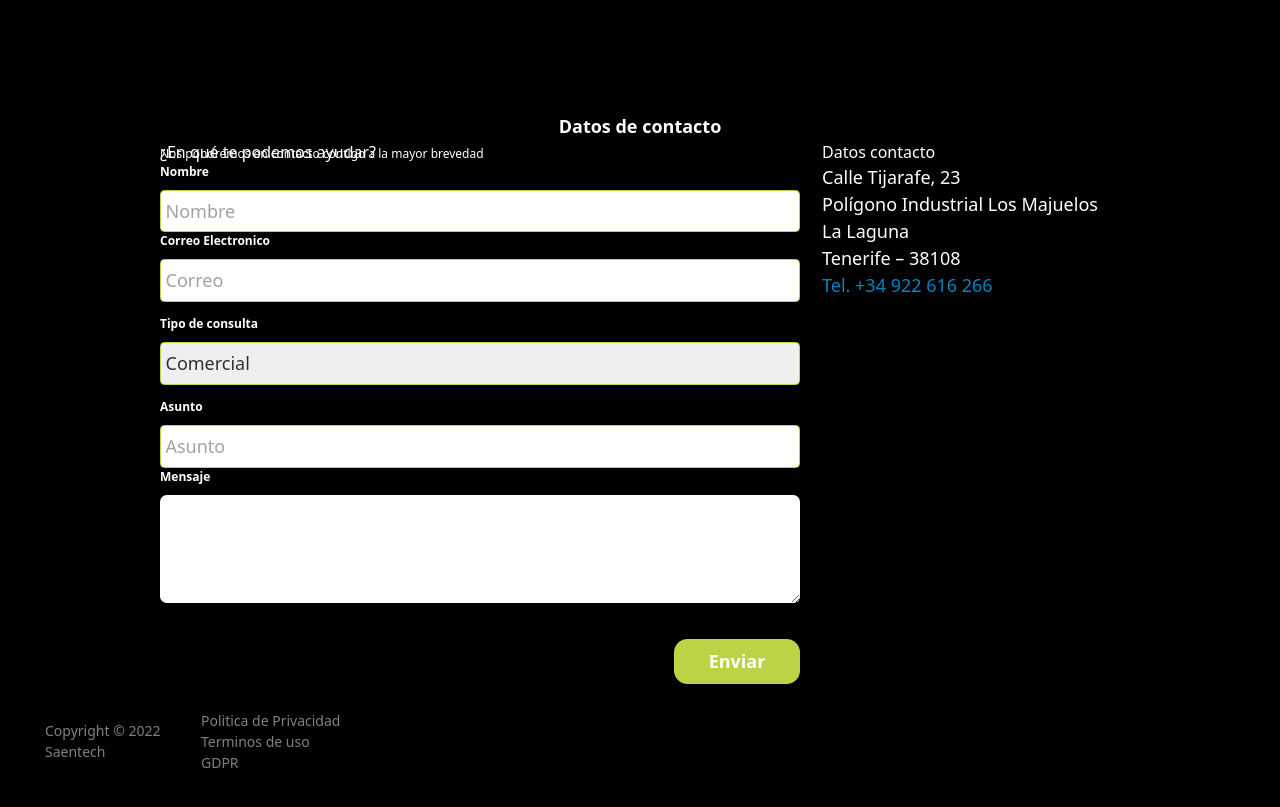
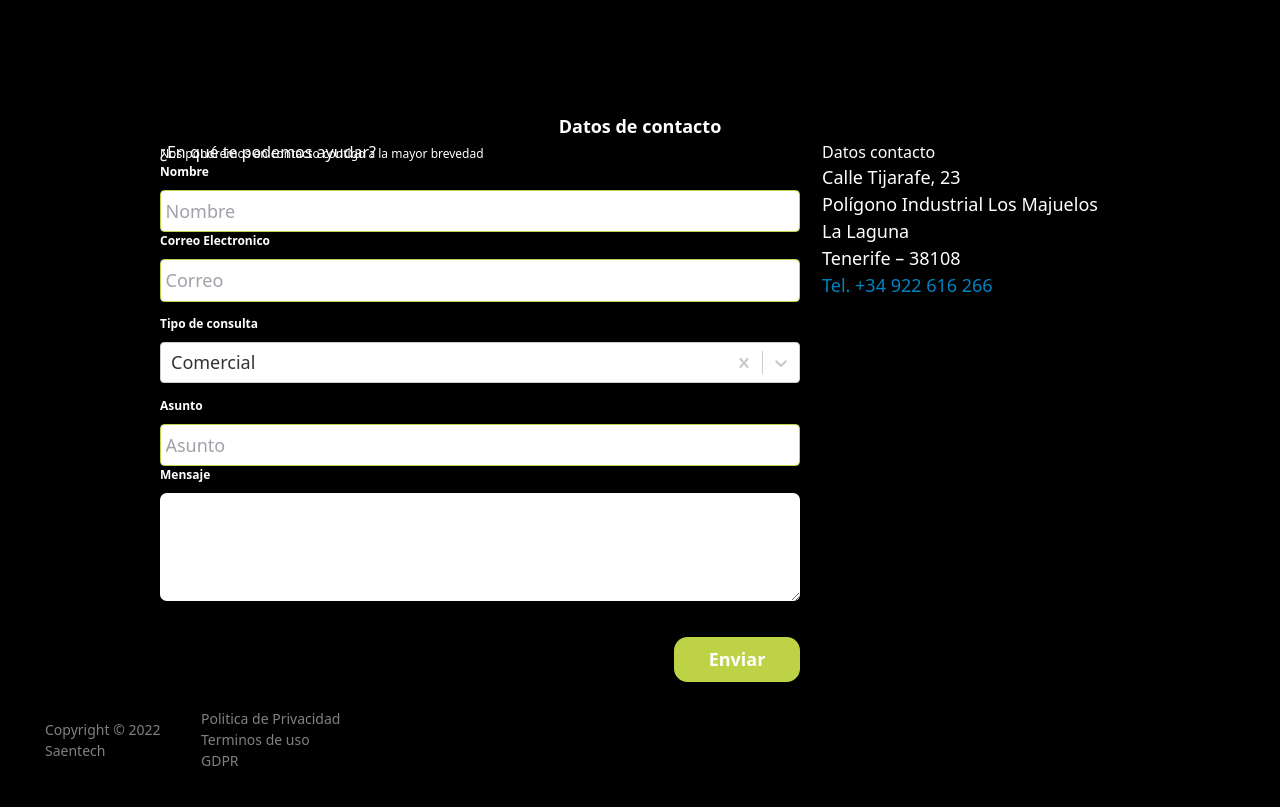
Before and after one commit to Canarygo1/saentech, a Gatsby site: page /contacto in a window 1280 px wide. Shown: the part 133-940 px from the top of the page. Built offline with nearby package versions, Linux system fonts and the light colour scheme; Gatsby itself is replaced by a stand-in of ours.

Commit message:
add select

```diff
--- a/package.json
+++ b/package.json
@@ -26,6 +26,7 @@
     "react-focus-lock": "^2.6.0",
     "react-helmet": "^6.1.0",
     "react-responsive-carousel": "^3.2.22",
+    "react-select": "^5.2.2",
     "styled-components": "^5.3.3"
   },
   "devDependencies": {
--- a/src/pages/contacto.js
+++ b/src/pages/contacto.js
@@ -3,6 +3,12 @@ import Layout from "../components/layout"
 import Seo from "../components/seo"
 import { useEffect } from "react"
 import Textfield from "../components/textfield"
+import Select from 'react-select';
+
+const options = [
+  { value: 'comercial', label: 'Comercial' },
+  { value: 'tecnico', label: 'Técnico' }
+]
 
 const Contacto = () => {
 
@@ -26,12 +32,15 @@ const Contacto = () => {
               <label className="block text-white text-sm font-bold mb-2" htmlFor="consultType">
                 Tipo de consulta
               </label>
-              <select className="shadow appearance-none border border-primary rounded w-full py-2 px-1 leading-tight focus:outline-none focus:shadow-outline" id="consultType">
-                <option className="prueba">Comercial</option>
-                <option className="prueba">Técnico</option>
-              </select>
+              <Select
+                className="basic-single"
+                classNamePrefix="select"
+                defaultValue={options[0]}
+                isClearable={true}
+                name="consultType"
+                options={options}
+              />
             </div>
-
             <Textfield id={"asunto"} htmlFor={"asunto"} label={"Asunto"} placeholder={"Asunto"}/>
               <label className="block text-white text-sm font-bold mb-2" htmlFor={"Mensaje"}>
                 Mensaje
```
Also changed, not shown: 1 other file.
